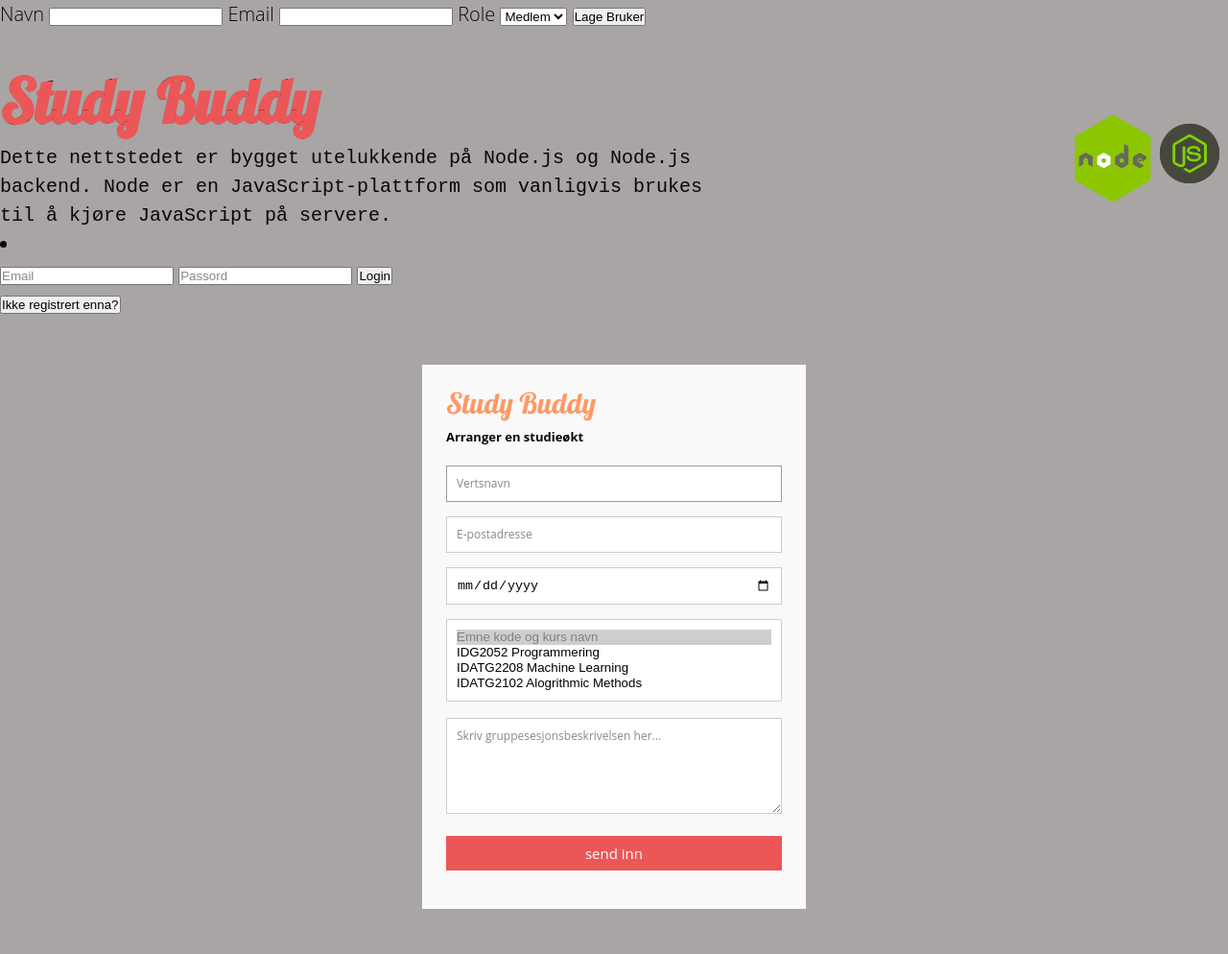
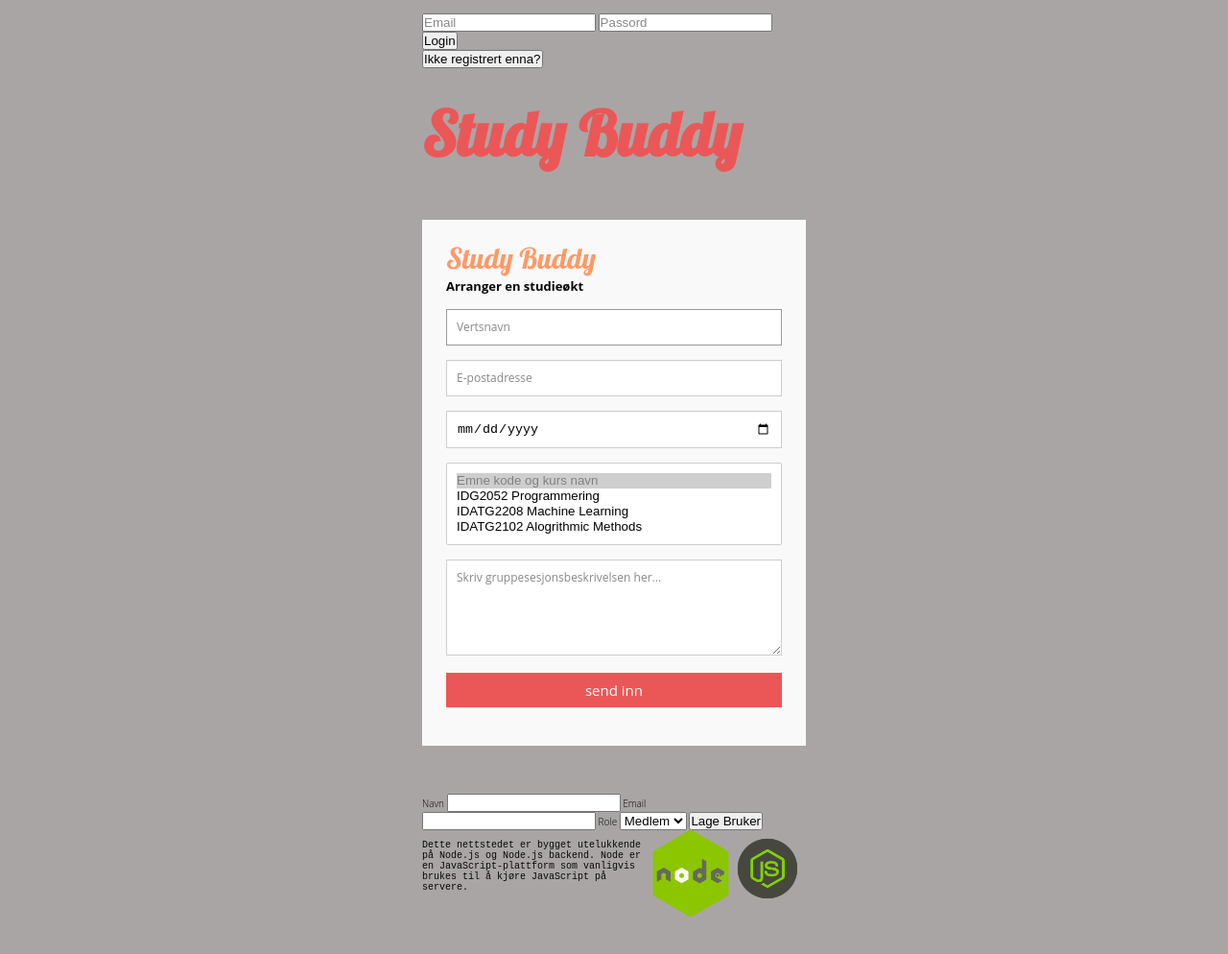
Before and after one commit to beabt05/Integrasjonsprosjekt-Gr.14, a website: page public/index.html in a window 1280 px wide. Shown: the whole page at 96% size. After the commit the page ends 955 px from the top, so only its background shows below. Drawn offline with Linux system fonts and the light colour scheme.

Commit message:
Describe your changes

```diff
--- a/public/css/style.css
+++ b/public/css/style.css
@@ -1,3 +1,9 @@
+* {
+	margin:0;
+	padding:0;
+	box-sizing:border-box;
+}
+
 body {
     font-family:Arial, Helvetica, sans-serif;
     background: rgb(191, 194, 193);
@@ -14,10 +20,6 @@ h1 {
     font-family: Lobster;
     font-size: 64px;
     color:#EB5757;
-    -webkit-text-stroke: .05px black;
-
-
-
 }
 
 
@@ -28,7 +30,7 @@ h1 {
  }
 
  .para {
-    margin-top: 30px;
+    margin-top: 10px;
     width: 60%;
     font-family: 'Courier New', Courier, monospace;
  }
@@ -44,17 +46,12 @@ h1 {
 }
 @import url("https://fonts.googleapis.com/css?family=Open+Sans:300,400,400italic,600|Lobster");
 
-* {
-	margin:0;
-	padding:0;
-	box-sizing:border-box;
-}
+
 
 body {
 	font-family:"Open Sans", Helvetica, Arial, sans-serif;
 	font-weight:300;
-	font-size:20px;
-	line-height:30px;
+	font-size:10px;
 	color:#070707;
 	background:#a9a5a5;
 }
@@ -66,6 +63,10 @@ h3 {
 	color:#EB5757;
 }
 
+li {
+  list-style: none;
+  padding-left: 0;
+}
 
 .container {
 	max-width:400px;
--- a/public/index.html
+++ b/public/index.html
@@ -8,51 +8,10 @@
 
 </head>
 
-
-
-
-
-<form id="userForm">
-    <label>
-        Navn
-        <input type="text" id="name" required>
-    </label>
-
-    <label>
-        Email
-        <input type="email" id="email" required>
-    </label>
-
-    <label>
-        Role
-        <select id="role">
-            <option value="Member">Medlem</option>
-            <option value="Host">Vert</option>
-            <!--<option value="Member">Member</option>-->
-            <!--<option value="Host">Host</option>-->
-        </select>
-    </label>
-
-    <button type="submit">Lage Bruker</button>
-    <!--<button type="submit">Make User</button>-->
-
-
-</form>
-<p id="message"></p>
-
-
+<body></body>
+<div class="container"
 <br>
 <br>
-    <h1>Study Buddy</h1>
-
-    <!--<h3>Welcome to the landing page</h3>-->
-    <img id="node2" src="images/node2.png" alt="Node JS" width="140%">
-    <img id="node" src="images/node-icon.png" alt="JS icon">
-    <p class="para">Dette nettstedet er bygget utelukkende på Node.js og Node.js backend.
-        Node er en JavaScript-plattform som vanligvis brukes til å kjøre JavaScript på servere.<p>
-    <!--<p class="para">This site is built entirely on Node.js and Node.js backend.
-        Node is a JavaScript platform typically used to run JavaScript on servers.<p>
-        --><body>
 <li class="nav-login">
   <form class="nav-login-form" id="navAuthForm">
     <input type="email" name="email" placeholder="Email"
@@ -71,6 +30,17 @@
 
   <p id="navAuthMessage" role="status"></p>
 </li>
+
+
+<br>
+<br>
+    <h1>Study Buddy</h1>
+</div>
+    <!--<h3>Welcome to the landing page</h3>-->
+    <!--<p class="para">This site is built entirely on Node.js and Node.js backend.
+        Node is a JavaScript platform typically used to run JavaScript on servers.<p>
+        -->
+
 
 <div class="container">
   <form id="contact" action="" method="post">
@@ -102,7 +72,39 @@
     </fieldset>
   </form>
 
+<form id="userForm">
+    <label>
+        Navn
+        <input type="text" id="name" required>
+    </label>
 
+    <label>
+        Email
+        <input type="email" id="email" required>
+    </label>
+
+    <label>
+        Role
+        <select id="role">
+            <option value="Member">Medlem</option>
+            <option value="Host">Vert</option>
+            <!--<option value="Member">Member</option>-->
+            <!--<option value="Host">Host</option>-->
+        </select>
+    </label>
+
+    <button type="submit">Lage Bruker</button>
+    <!--<button type="submit">Make User</button>-->
+
+
+</form>
+<p id="message"></p>
+
+
+      <img id="node2" src="images/node2.png" alt="Node JS" width="140%">
+    <img id="node" src="images/node-icon.png" alt="JS icon">
+    <p class="para">Dette nettstedet er bygget utelukkende på Node.js og Node.js backend.
+        Node er en JavaScript-plattform som vanligvis brukes til å kjøre JavaScript på servere.<p>
 </div>
 
 
```
